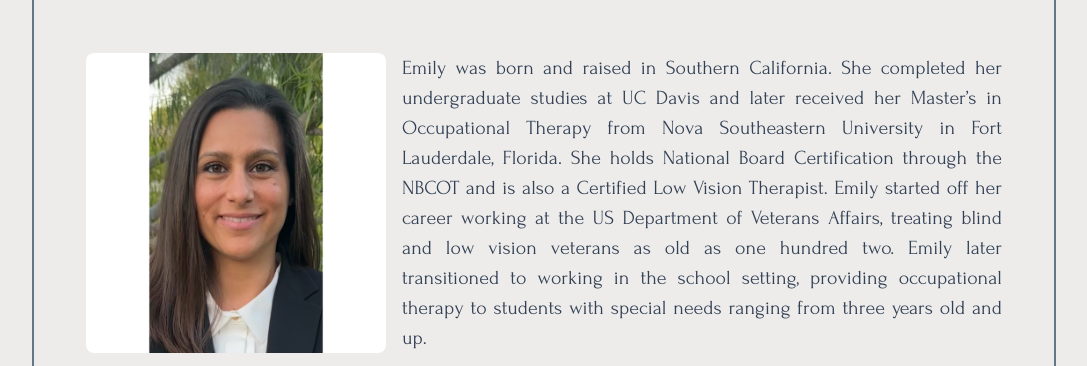
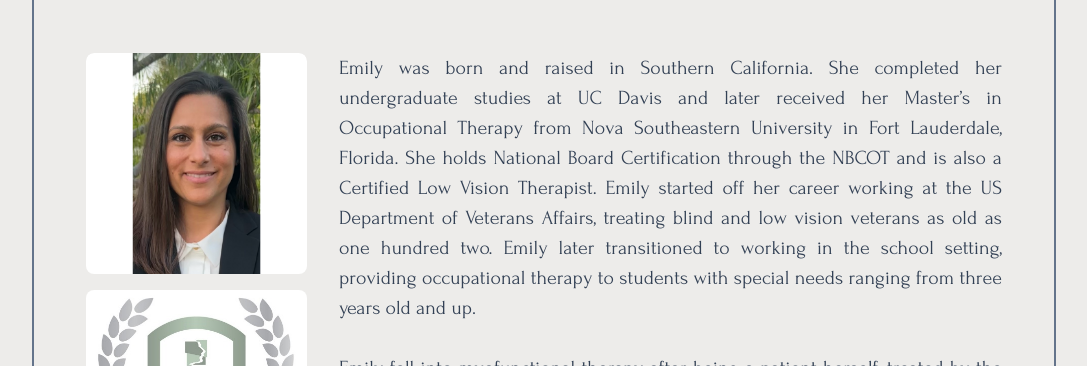
Before and after one commit to tls11/omt-health, a website: page public/index.html in a window 1280 px wide. Both pictures are taken after a click on the link "meet emily". Shown: the part 407-773 px from the top of the page, without its empty margins (96-1183 px from the left). Drawn offline with nearby package versions, Linux system fonts and the light colour scheme.

Commit message:
more meet em image stuff

```diff
--- a/public/index.html
+++ b/public/index.html
@@ -119,12 +119,12 @@
                 </div>
                 <div x-cloak x-show="$store.route.page === '#meetem'" x-transition.duration.450ms>
                     <!-- meet em -->
-                    <article class="mb-16 flex flex-row gap-4">
-                        <div class="flex basis-1/3 flex-col items-stretch justify-start gap-4">
-                            <img src="./images/omt/emily2.png" alt="Emily" class="max-h-full flex-shrink rounded-lg object-contain" />
-                            <img src="./images/omt/myo-cert.jpeg" alt="myo certification badge" class="max-h-full flex-shrink rounded-lg object-contain" />
+                    <article class="mb-11 flex flex-row gap-8">
+                        <div class="flex min-h-min basis-1/4 flex-col items-stretch justify-start gap-4 overflow-hidden rounded-lg">
+                            <img src="./images/omt/emily2.png" alt="Emily" class="max-h-70 rounded-lg object-contain" />
+                            <img src="./images/omt/myo-cert.jpeg" alt="myo certification badge" class="max-h-70 rounded-lg object-contain" />
                         </div>
-                        <div class="basis-2/3">
+                        <div class="basis-3/4">
                             <p>Emily was born and raised in Southern California. She completed her undergraduate studies at UC Davis and later received her Master’s in Occupational Therapy from Nova Southeastern University in Fort Lauderdale, Florida. She holds National Board Certification through the NBCOT and is also a Certified Low Vision Therapist. Emily started off her career working at the US Department of Veterans Affairs, treating blind and low vision veterans as old as one hundred two. Emily later transitioned to working in the school setting, providing occupational therapy to students with special needs ranging from three years old and up.</p>
                             <br />
                             <p>
```
Also changed, not shown: public/output.css.
